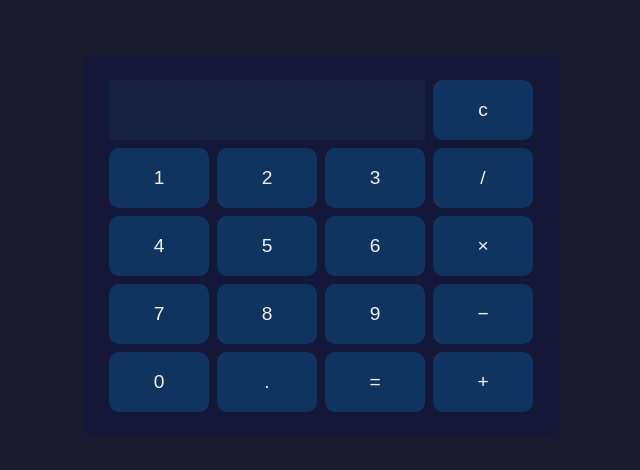
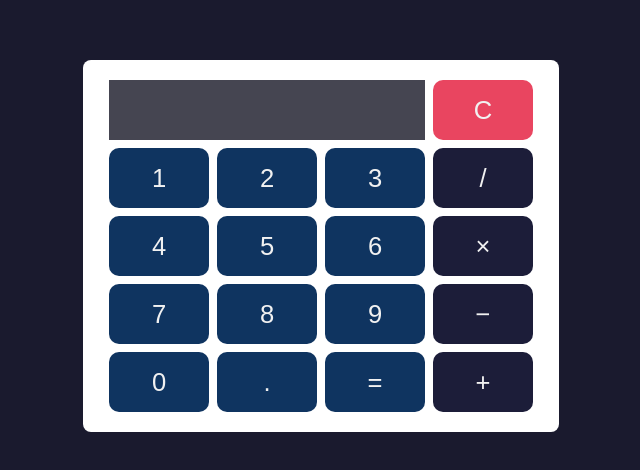
Before and after one commit to DwightKShrute007/Calculator, a website built with Parcel: page index.html in a window 1280 px wide. Shown: the part 154-624 px from the top of the page, without its empty margins (319-959 px from the left). Built offline with nearby package versions, Linux system fonts and the light colour scheme.

Commit message:
Style update

```diff
--- a/index.html
+++ b/index.html
@@ -10,31 +10,31 @@
     <div class="container">
       <div class="row">
         <input class="display" id="display" readonly value="" type="text" />
-        <button onclick="clearDisplay()">c</button>
+        <button class="clear" onclick="clearDisplay()">C</button>
       </div>
       <div class="row">
         <button onclick="appendToDisplay('1')">1</button>
         <button onclick="appendToDisplay('2')">2</button>
         <button onclick="appendToDisplay('3')">3</button>
-        <button onclick="appendToDisplay('/')">&sol;</button>
+        <button class="operator" onclick="appendToDisplay('/')">&sol;</button>
       </div>
       <div class="row">
         <button onclick="appendToDisplay('4')">4</button>
         <button onclick="appendToDisplay('5')">5</button>
         <button onclick="appendToDisplay('6')">6</button>
-        <button onclick="appendToDisplay('*')">&times;</button>
+        <button class="operator" onclick="appendToDisplay('*')">&times;</button>
       </div>
       <div class="row">
         <button onclick="appendToDisplay('7')">7</button>
         <button onclick="appendToDisplay('8')">8</button>
         <button onclick="appendToDisplay('9')">9</button>
-        <button onclick="appendToDisplay('-')">&#8722;</button>
+        <button class="operator" onclick="appendToDisplay('-')">&#8722;</button>
       </div>
       <div class="row">
         <button onclick="appendToDisplay('0')">0</button>
         <button onclick="appendToDisplay('.')">&period;</button>
         <button onclick="calculate()">&#61;</button>
-        <button onclick="appendToDisplay('+')">&plus;</button>
+        <button class="operator" onclick="appendToDisplay('+')">&plus;</button>
       </div>
     </div>
     <script src="script.js"></script>
--- a/style.css
+++ b/style.css
@@ -1,6 +1,6 @@
 :root {
   --bg-color: #1a1a2e;
-  --display-bg: #16213e;
+  --display-bg: #454551;
   --btn-bg: #0f3460;
   --btn-hover: #e94560;
   --text-color: #f1f1f1;
@@ -33,8 +33,8 @@ body {
   justify-content: center; /* x axis if flex direction is row*/
   gap: 8px;
   width: 476px;
-  background-color: #141737;
-  padding: 24px;
+  background-color: white;
+  padding: 20px;
   border-radius: 8px;
 }
 
@@ -42,7 +42,7 @@ button {
   border: none;
   background-color: var(--btn-bg);
   color: var(--text-color);
-  font-size: 1.2rem;
+  font-size: 1.6rem;
   padding: 15px;
   cursor: pointer;
   border-radius: 10px;
@@ -55,6 +55,10 @@ button:hover {
   background-color: var(--btn-hover);
   transform: translateY(-2px);
   box-shadow: 0 5px 15px rgba(0, 0, 0, 0.3);
+}
+
+.clear {
+  background-color: var(--btn-hover);
 }
 
 button:active {
@@ -76,6 +80,7 @@ button:active {
   width: 316px;
   border: none;
   padding-inline: 12px;
+  text-shadow: var(--text-shadow);
 }
 
 .row {
@@ -88,6 +93,10 @@ button:active {
   display: flex;
   flex-direction: column;
   gap: 8px;
+}
+
+.operator {
+  background-color: #1c1d39;
 }
 
 @media screen and (max-width: 480px) {
```
